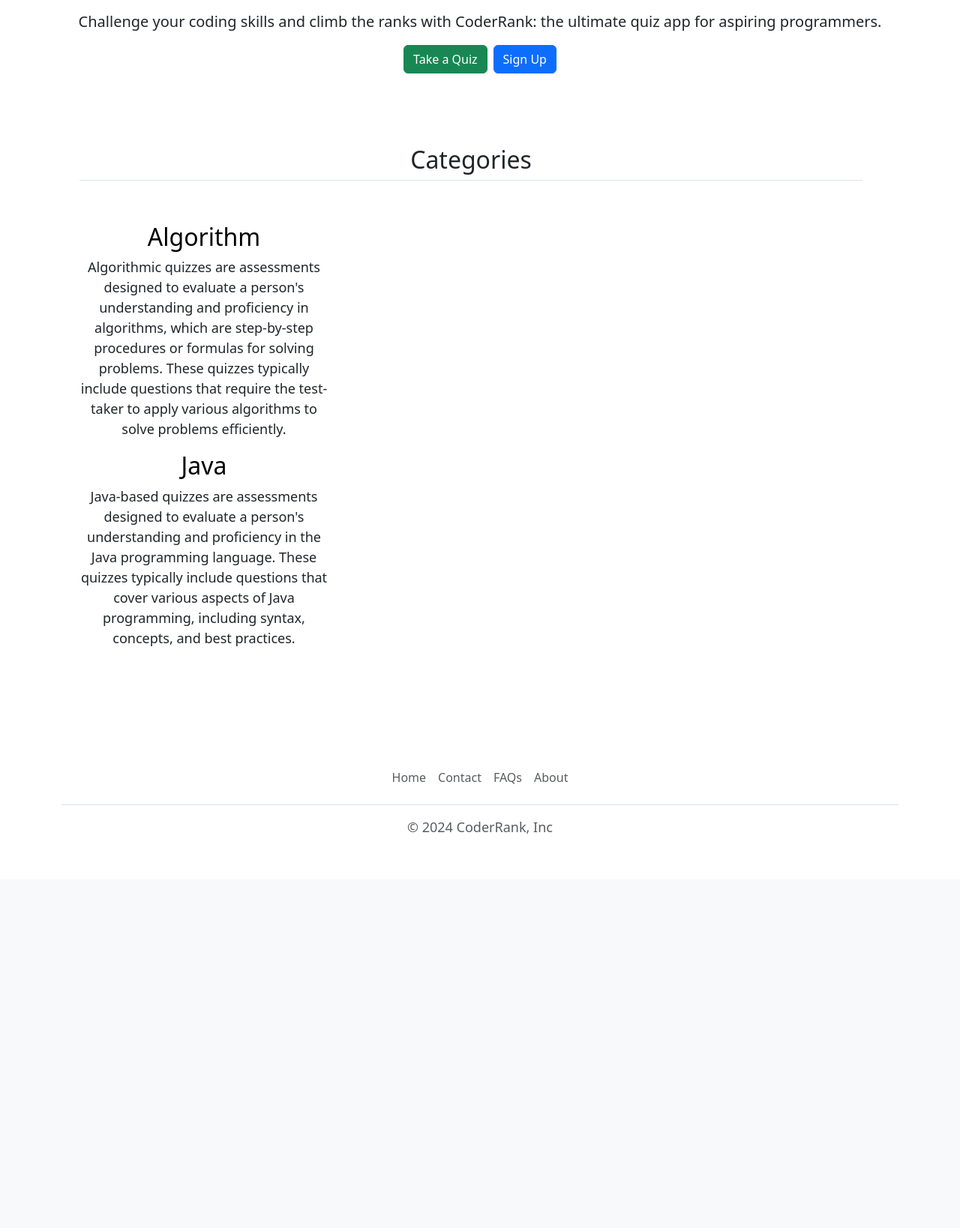
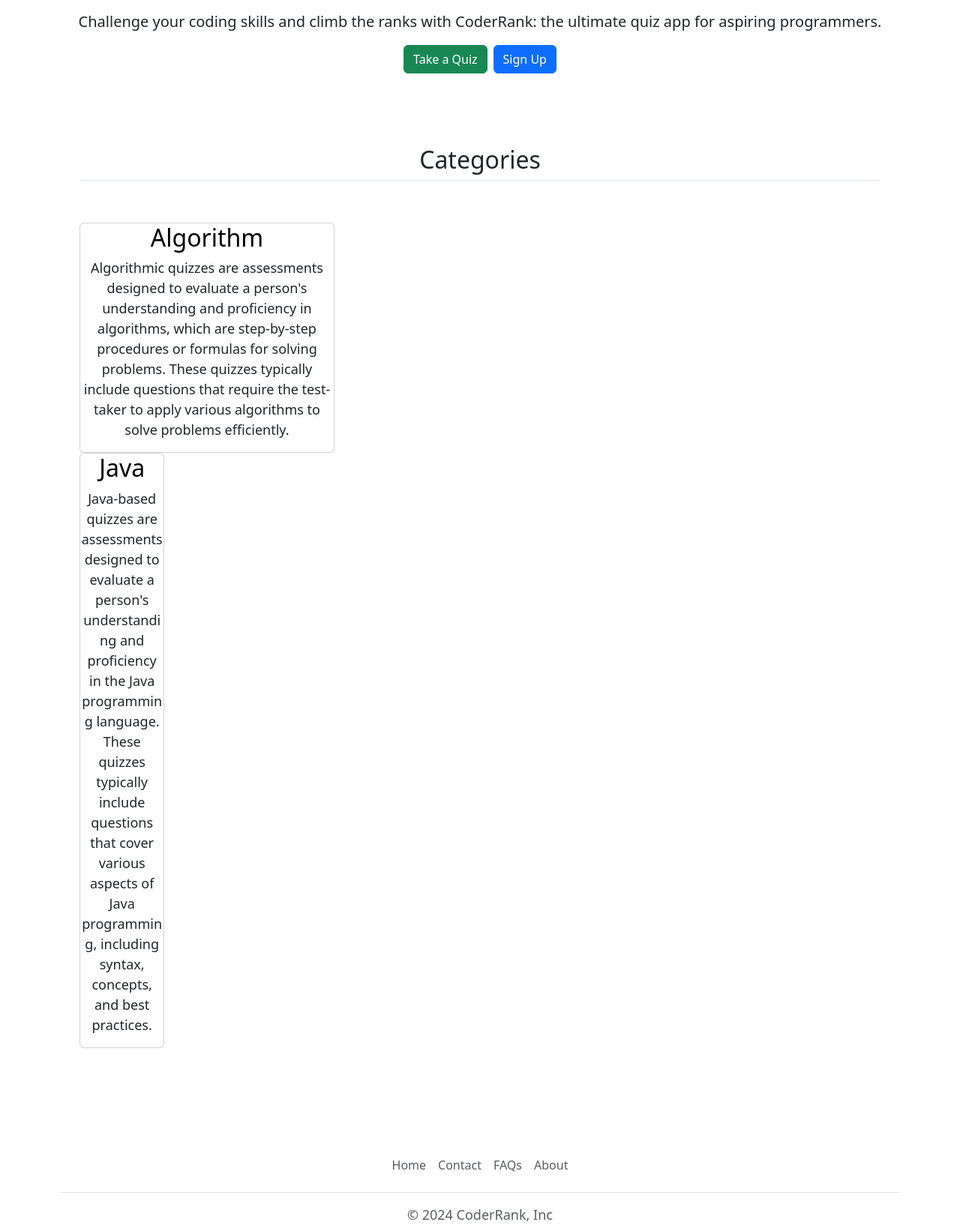
Before and after one commit to SheejaLawrance/B9IS109-WEB-DEVELOPMENT-FOR-INFORMATION-SYSTEMS-CA2, a Django app: page / in a window 1280 px wide. Shown: the part 196-1834 px from the top of the page at 75% size. Before the commit the page ends 1308 px from the top, so only its background shows below. Run offline with Django 5.2, Linux system fonts and the light colour scheme; data comes from the database, SQL or seed files in the repository.

Commit message:
category

```diff
--- a/CoderRank/templates/home.html
+++ b/CoderRank/templates/home.html
@@ -14,18 +14,20 @@
         <a href="{% url 'register' %}" class="btn btn-primary">Sign Up</a>
         {%endif%}
     </div>
-    <div class="row container">
     <div class="container px-4 py-5" id="featured-3">
         <h2 class="pb-2 border-bottom">Categories</h2>
         <div class="row g-4 py-5 row-cols-1 row-cols-lg-3">
-                <div class="feature col">
+            <div class="col-md-4">
+                <div class="card category-card">
                 <h3 class="fs-2 text-body-emphasis">Algorithm</h3>
                 <p>
                     Algorithmic quizzes are assessments designed to evaluate a person's understanding and
                     proficiency in algorithms, which are step-by-step procedures or formulas for solving problems.
                     These quizzes typically include questions that require the test-taker to apply various
                     algorithms to solve problems efficiently. </p>
-                    <div class="feature col">
+               </div>
+               <div class="col-md-4">
+                <div class="card category-card">
                     <h3 class="fs-2 text-body-emphasis">Java</h3>
                     <p>
                         Java-based quizzes are assessments designed to evaluate a person's understanding and
@@ -33,10 +35,11 @@
                         cover various aspects of Java programming, including syntax, concepts, and best practices.
                     </p>
                 </div>
+                </div>
 
             </div>
         </div>
-        </div>
+
 
         <div class="container text-center">
             {%if request.user.is_authenticated%}
```
Lines whose indentation alone changed are shown as unchanged.
